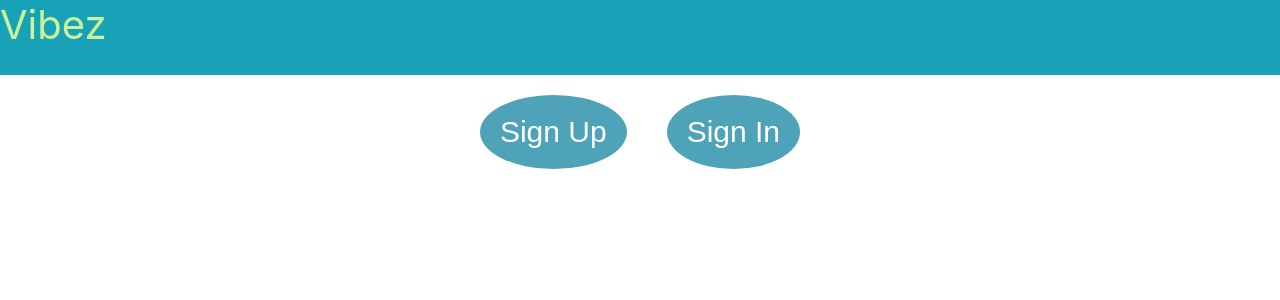
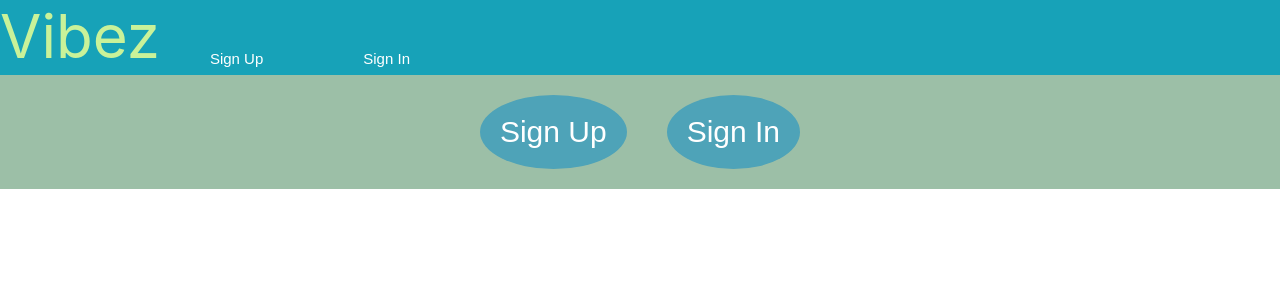
Before and after one commit to jerniceduncan/Date_APP, a React (Create React App) app: page / in a window 1280 px wide. Shown: the top 300 px of the page. Built offline with nearby package versions, Linux system fonts and the light colour scheme.

Commit message:
updated styled buttons and nav

```diff
--- a/src/components/Main/Main.js
+++ b/src/components/Main/Main.js
@@ -11,22 +11,20 @@ const ButtonGroup = styled.div`
   display: flex;
   justify-content: center;
   align-content: center;
-
+  background-color: #9cbfa7;
 `;
 const Button = styled.button`
-border-radius: 50%;
-border: none;
-background-color: #4EA3B8;
-color: white;
-font-size:30px;
-padding: 20px;
-margin:20px;
-&:hover{
-    background-color: #C9F299
-}
-
-`
-
+  border-radius: 50%;
+  border: none;
+  background-color: #4ea3b8;
+  color: white;
+  font-size: 30px;
+  padding: 20px;
+  margin: 20px;
+  &:hover {
+    background-color: #c9f299;
+  }
+`;
 
 const Main = () => {
   return (
--- a/src/components/Nav/Nav.js
+++ b/src/components/Nav/Nav.js
@@ -4,17 +4,32 @@ const Navigation = styled.div`
   height: 75px;
   width: 100%;
   background-color: #17a2b8;
-  box-shadow: 10px #888888;
+  box-shadow: 50px #C9F299;
   display: flex;
-  align-content: flex-end;
   color: #C9F299;
-  font-size: 40px;
+  font-size: 60px;
+`;
+const Button = styled.button`
+border: none;
+padding: 20px;
+background-color: #17a2b8;
+color: white;
+font-size: 15px;
+margin: 30px;
+&:hover {
+  background-color: #c9f299;
+}
 
-`;
+
+`
 const Nav = () => {
   return (
     <div>
-      <Navigation>Vibez</Navigation>
+      <Navigation>Vibez
+        <Button>Sign Up</Button>
+        <Button>Sign In</Button>
+      </Navigation>
+
     </div>
   );
 };
```
